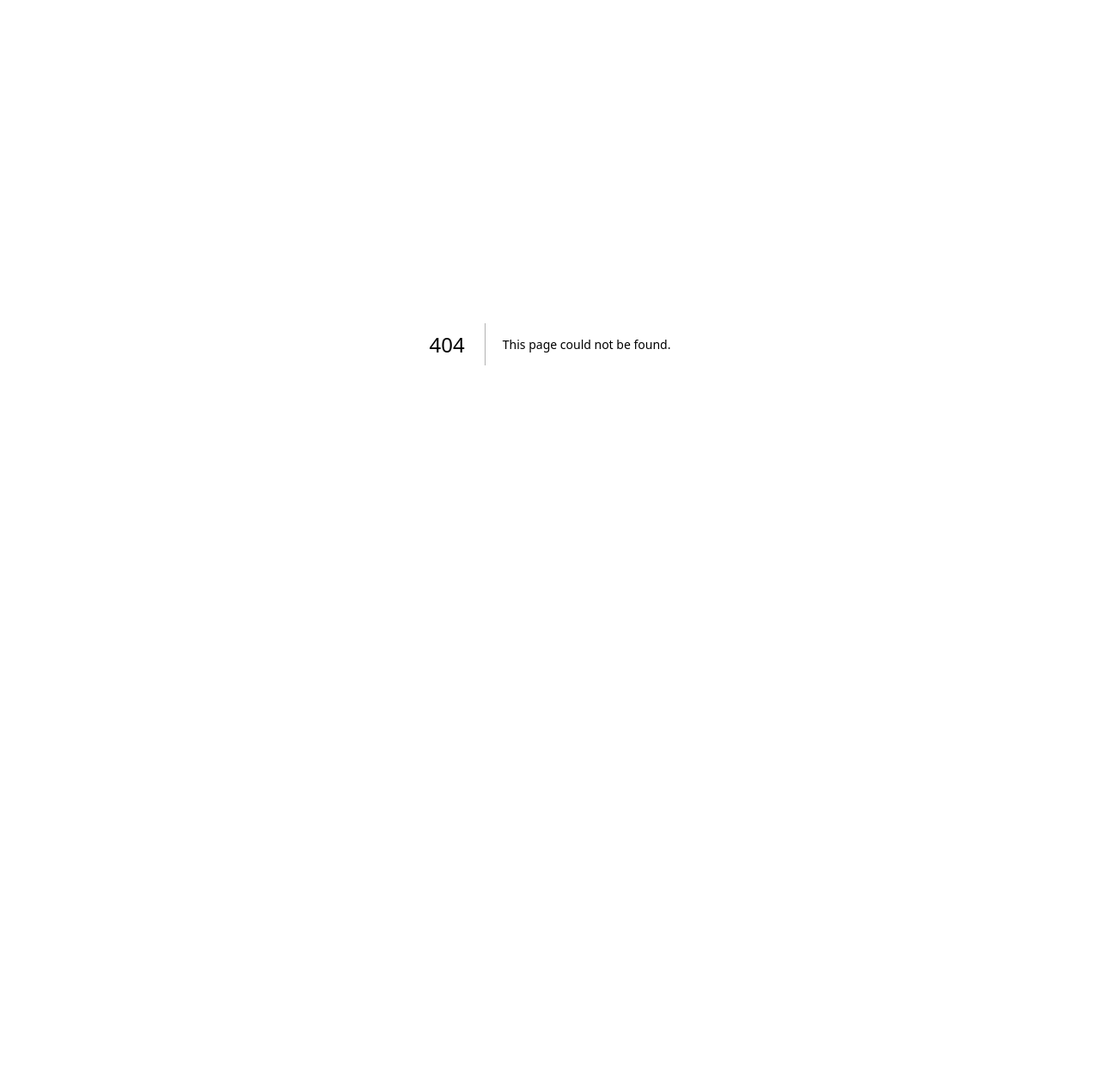
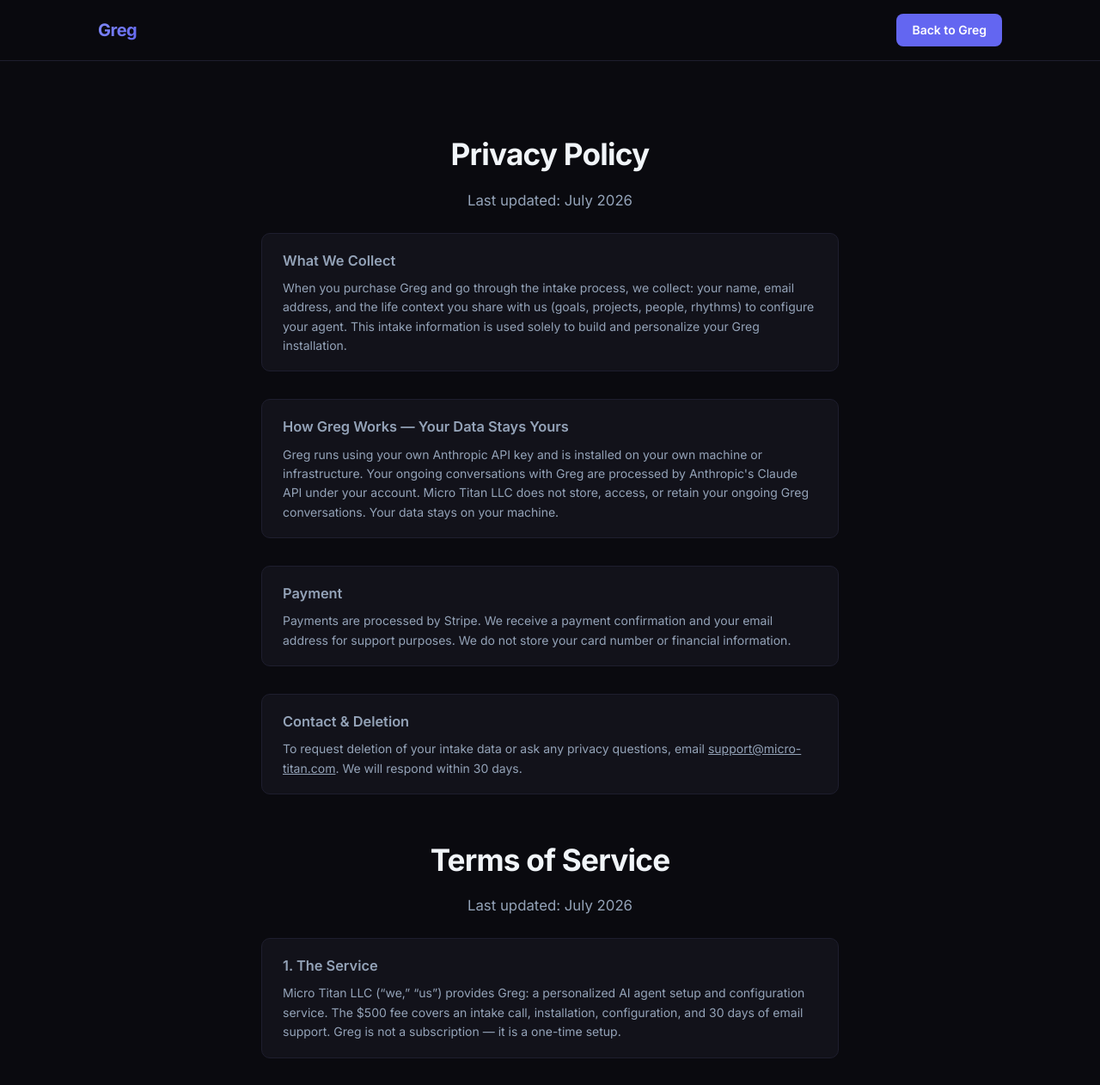
Before and after one commit to BubbaB10/greg-installer, a Next.js app: page /legal in a window 1280 px wide. Before the commit this address had no page. Shown: the top 1262 px of the page at 86% size. Before the commit the page ends 800 px from the top, so only its background shows below. Built offline with nearby package versions, Linux system fonts and the light colour scheme.

Commit message:
feat: add Privacy Policy and Terms of Service page

```diff
--- /dev/null
+++ b/src/app/legal/page.tsx
@@ -0,0 +1,81 @@
+import styles from '../page.module.css'
+
+export const metadata = {
+  title: 'Privacy & Terms — Greg',
+}
+
+export default function LegalPage() {
+  return (
+    <main className={styles.main}>
+      <nav className={styles.nav}>
+        <div className={styles.navInner}>
+          <span className={styles.logo}>Greg</span>
+          <a href="/" className={styles.navCta}>Back to Greg</a>
+        </div>
+      </nav>
+
+      <section className={styles.section} style={{ paddingTop: '80px' }}>
+        <div className={styles.container} style={{ maxWidth: '720px' }}>
+
+          <h1 className={styles.sectionTitle}>Privacy Policy</h1>
+          <p className={styles.sectionSub} style={{ marginBottom: '1.5rem' }}>Last updated: July 2026</p>
+
+          <div className={styles.notIncluded} style={{ textAlign: 'left', marginBottom: '2rem' }}>
+            <h3 style={{ fontWeight: 600, marginBottom: '0.5rem' }}>What We Collect</h3>
+            <p>When you purchase Greg and go through the intake process, we collect: your name, email address, and the life context you share with us (goals, projects, people, rhythms) to configure your agent. This intake information is used solely to build and personalize your Greg installation.</p>
+          </div>
+
+          <div className={styles.notIncluded} style={{ textAlign: 'left', marginBottom: '2rem' }}>
+            <h3 style={{ fontWeight: 600, marginBottom: '0.5rem' }}>How Greg Works — Your Data Stays Yours</h3>
+            <p>Greg runs using your own Anthropic API key and is installed on your own machine or infrastructure. Your ongoing conversations with Greg are processed by Anthropic&apos;s Claude API under your account. Micro Titan LLC does not store, access, or retain your ongoing Greg conversations. Your data stays on your machine.</p>
+          </div>
+
+          <div className={styles.notIncluded} style={{ textAlign: 'left', marginBottom: '2rem' }}>
+            <h3 style={{ fontWeight: 600, marginBottom: '0.5rem' }}>Payment</h3>
+            <p>Payments are processed by Stripe. We receive a payment confirmation and your email address for support purposes. We do not store your card number or financial information.</p>
+          </div>
+
+          <div className={styles.notIncluded} style={{ textAlign: 'left', marginBottom: '3rem' }}>
+            <h3 style={{ fontWeight: 600, marginBottom: '0.5rem' }}>Contact & Deletion</h3>
+            <p>To request deletion of your intake data or ask any privacy questions, email <a href="mailto:support@micro-titan.com" style={{ color: 'inherit', textDecoration: 'underline' }}>support@micro-titan.com</a>. We will respond within 30 days.</p>
+          </div>
+
+          <h1 className={styles.sectionTitle}>Terms of Service</h1>
+          <p className={styles.sectionSub} style={{ marginBottom: '1.5rem' }}>Last updated: July 2026</p>
+
+          <div className={styles.notIncluded} style={{ textAlign: 'left', marginBottom: '2rem' }}>
+            <h3 style={{ fontWeight: 600, marginBottom: '0.5rem' }}>1. The Service</h3>
+            <p>Micro Titan LLC (&ldquo;we,&rdquo; &ldquo;us&rdquo;) provides Greg: a personalized AI agent setup and configuration service. The $500 fee covers an intake call, installation, configuration, and 30 days of email support. Greg is not a subscription — it is a one-time setup.</p>
+          </div>
+
+          <div className={styles.notIncluded} style={{ textAlign: 'left', marginBottom: '2rem' }}>
+            <h3 style={{ fontWeight: 600, marginBottom: '0.5rem' }}>2. Refund Policy</h3>
+            <p>Refunds are available if requested before your intake call is scheduled. Once setup has begun, the fee is non-refundable. To request a refund, contact <a href="mailto:support@micro-titan.com" style={{ color: 'inherit', textDecoration: 'underline' }}>support@micro-titan.com</a> within 48 hours of payment.</p>
+          </div>
+
+          <div className={styles.notIncluded} style={{ textAlign: 'left', marginBottom: '2rem' }}>
+            <h3 style={{ fontWeight: 600, marginBottom: '0.5rem' }}>3. AI Disclaimer</h3>
+            <p>Greg is powered by Anthropic&apos;s Claude AI. AI outputs are probabilistic and may be incomplete, incorrect, or outdated. You are responsible for reviewing and acting on any information Greg provides. Micro Titan LLC is not liable for decisions you make based on Greg&apos;s outputs.</p>
+          </div>
+
+          <div className={styles.notIncluded} style={{ textAlign: 'left', marginBottom: '2rem' }}>
+            <h3 style={{ fontWeight: 600, marginBottom: '0.5rem' }}>4. Your Responsibilities</h3>
+            <p>You are responsible for maintaining your Anthropic API key and any infrastructure costs associated with running Greg. You agree not to use Greg for illegal purposes or to automate actions that violate third-party terms of service.</p>
+          </div>
+
+          <div className={styles.notIncluded} style={{ textAlign: 'left', marginBottom: '3rem' }}>
+            <h3 style={{ fontWeight: 600, marginBottom: '0.5rem' }}>5. Contact</h3>
+            <p><a href="mailto:support@micro-titan.com" style={{ color: 'inherit', textDecoration: 'underline' }}>support@micro-titan.com</a> &bull; Micro Titan LLC</p>
+          </div>
+
+        </div>
+      </section>
+
+      <footer className={styles.footer}>
+        <div className={styles.container}>
+          <p>Greg by <strong>Micro Titan LLC</strong> &bull; <a href="mailto:support@micro-titan.com" className={styles.footerLink}>support@micro-titan.com</a></p>
+        </div>
+      </footer>
+    </main>
+  )
+}
```
